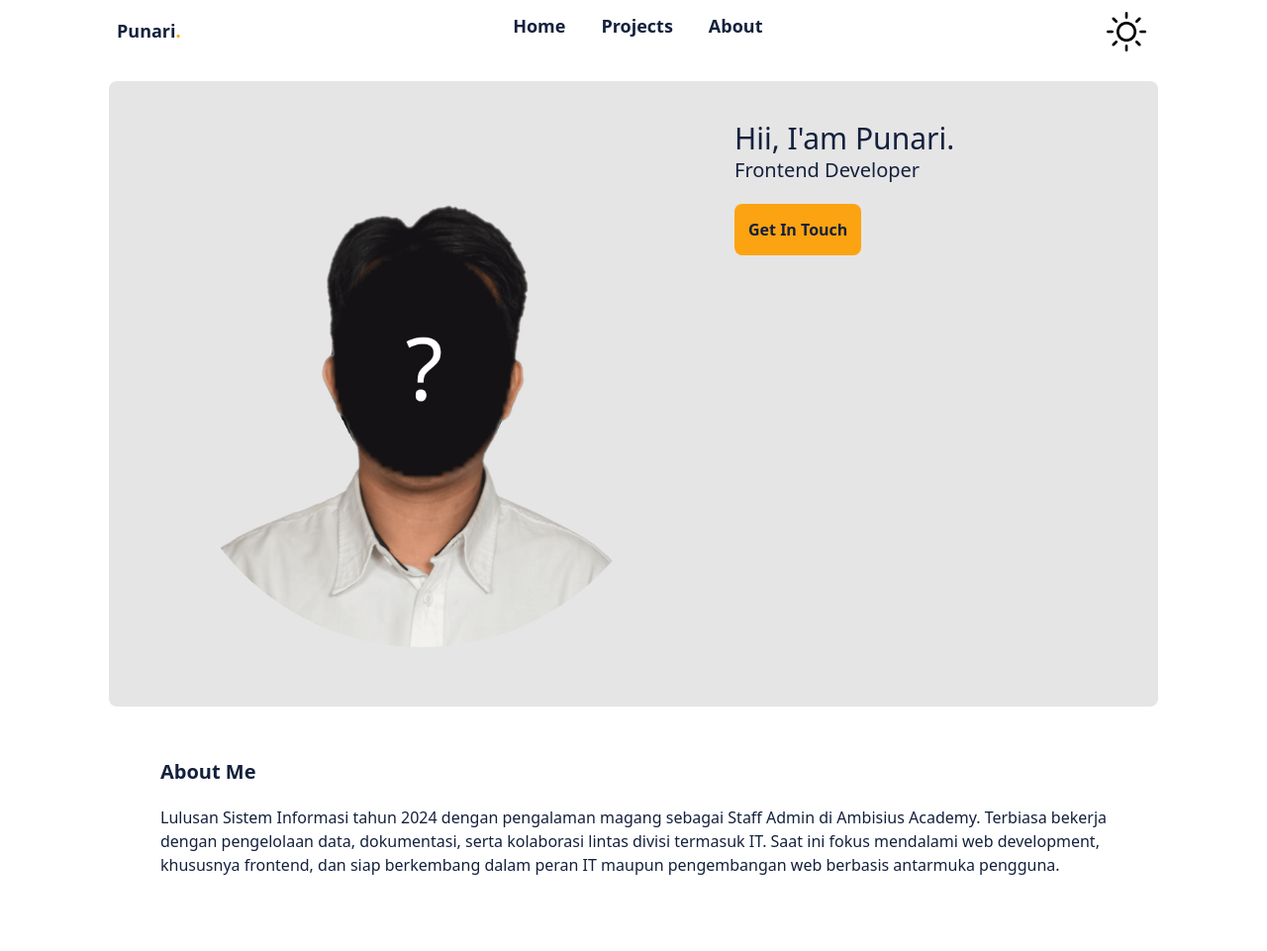
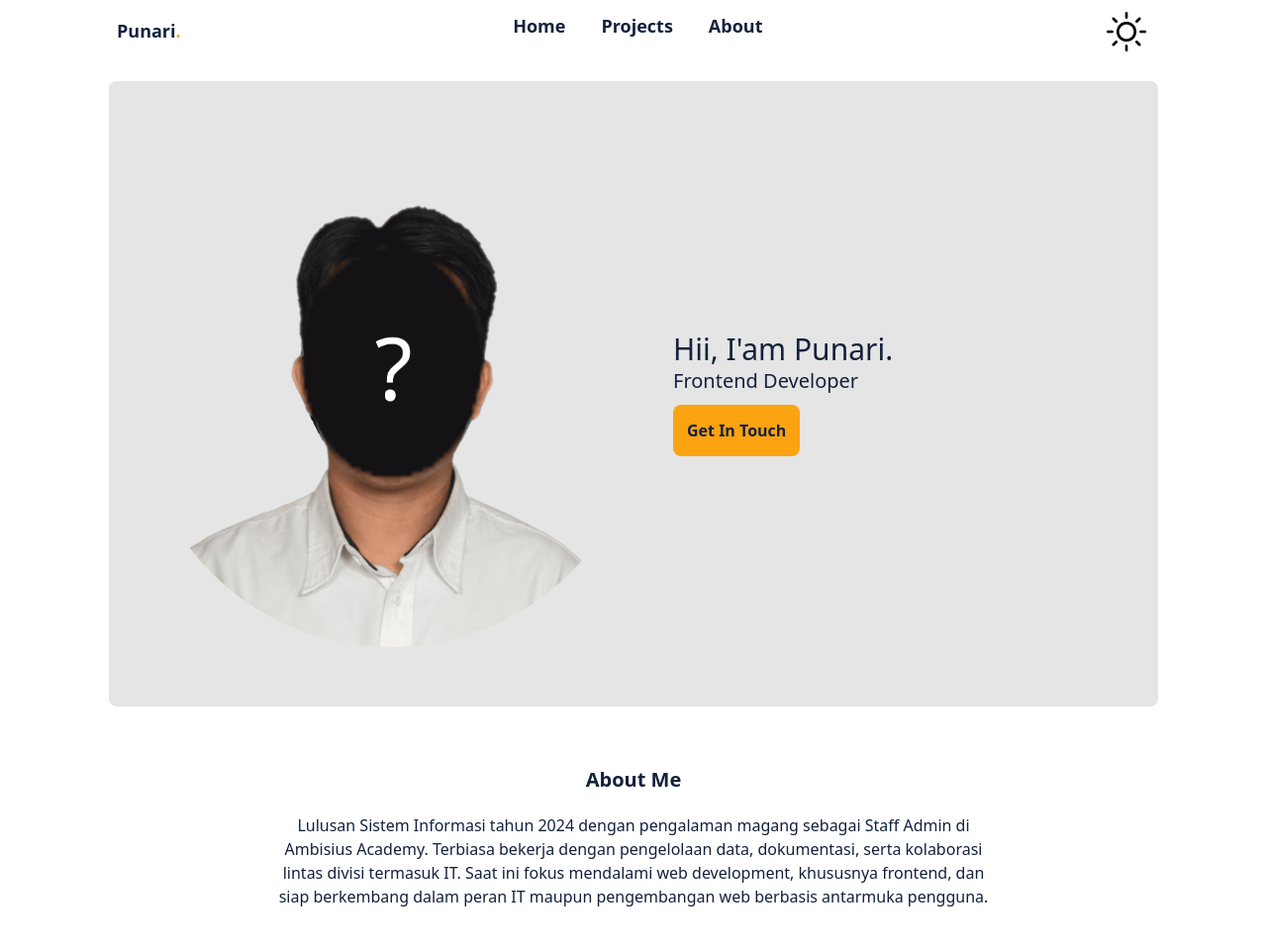
Before and after one commit to azpun/Portofolio-V2, a website built with Vite: page index.html in a window 1280 px wide. Shown: the whole page at 99% size. Before the commit the page ends 938 px from the top, so only its background shows below. Built offline with nearby package versions, Linux system fonts and the light colour scheme.

Commit message:
feat: enhance hero section layout and update about section styling

```diff
--- a/index.html
+++ b/index.html
@@ -77,12 +77,15 @@
 
     <main class="relative">
 
-      <section id="heroSection" class="flex flex-col gap-10 bg-secondary-grey rounded-lg p-10 m-3
+      <section id="heroSection" class="flex flex-col gap-5 bg-secondary-grey rounded-lg p-10 m-3
       lg:flex-row md:m-0 dark:bg-secondary-black">
-        <div id="heroLeft" class="p-5">
-          <img src="img/pun3.png" alt="" class="rounded-full sm:max-w-lg sm:max-h-lg md:max-w-lg md:max-h-lg">
+        <div id="heroLeft" class="flex w-full lg:max-w-1/2 justify-center p-5">
+          <div>
+            <img src="img/pun3.png" alt="" class="rounded-full sm:max-w-md sm:max-h-md md:max-w-md md:max-h-md xl:max-w-lg xl:max-h-lg">
           </div>
-        <div id="heroRight" class="flex flex-col gap-5 text-center md:text-start">
+        </div>
+        <div id="heroRight" class="flex justify-center p-5 w-full text-center lg:max-w-1/2 lg:text-start lg:justify-start">
+          <div class="flex flex-col justify-center gap-2.5">
             <div>
               <h1 class="text-3xl md:">
                 Hii, I'am Punari.
@@ -100,16 +103,26 @@
               </a>
             </div>
           </div>
+        </div>
       </section>
 
-      <section id="aboutSection" class=" p-10 m-3">
-        <div class="flex flex-col gap-5">
+      <section id="aboutSection" class=" p-10 m-5">
+        <div class="flex flex-col gap-5 text-justify lg:text-center">
           <h1 class="text-xl font-semibold">About Me</h1>
-          <p>
+          <p class="lg:mx-25">
             Lulusan Sistem Informasi tahun 2024 dengan pengalaman magang sebagai Staff Admin di Ambisius Academy.
             Terbiasa bekerja dengan pengelolaan data, dokumentasi, serta kolaborasi lintas divisi termasuk IT.
             Saat ini fokus mendalami web development, khususnya frontend, dan siap berkembang dalam peran IT maupun pengembangan web berbasis antarmuka pengguna.
           </p>
+        </div>
+      </section>
+
+      <section id="projectSection">
+        <div>
+
+        </div>
+        <div>
+
         </div>
       </section>
 
```
Lines whose indentation alone changed are shown as unchanged.
